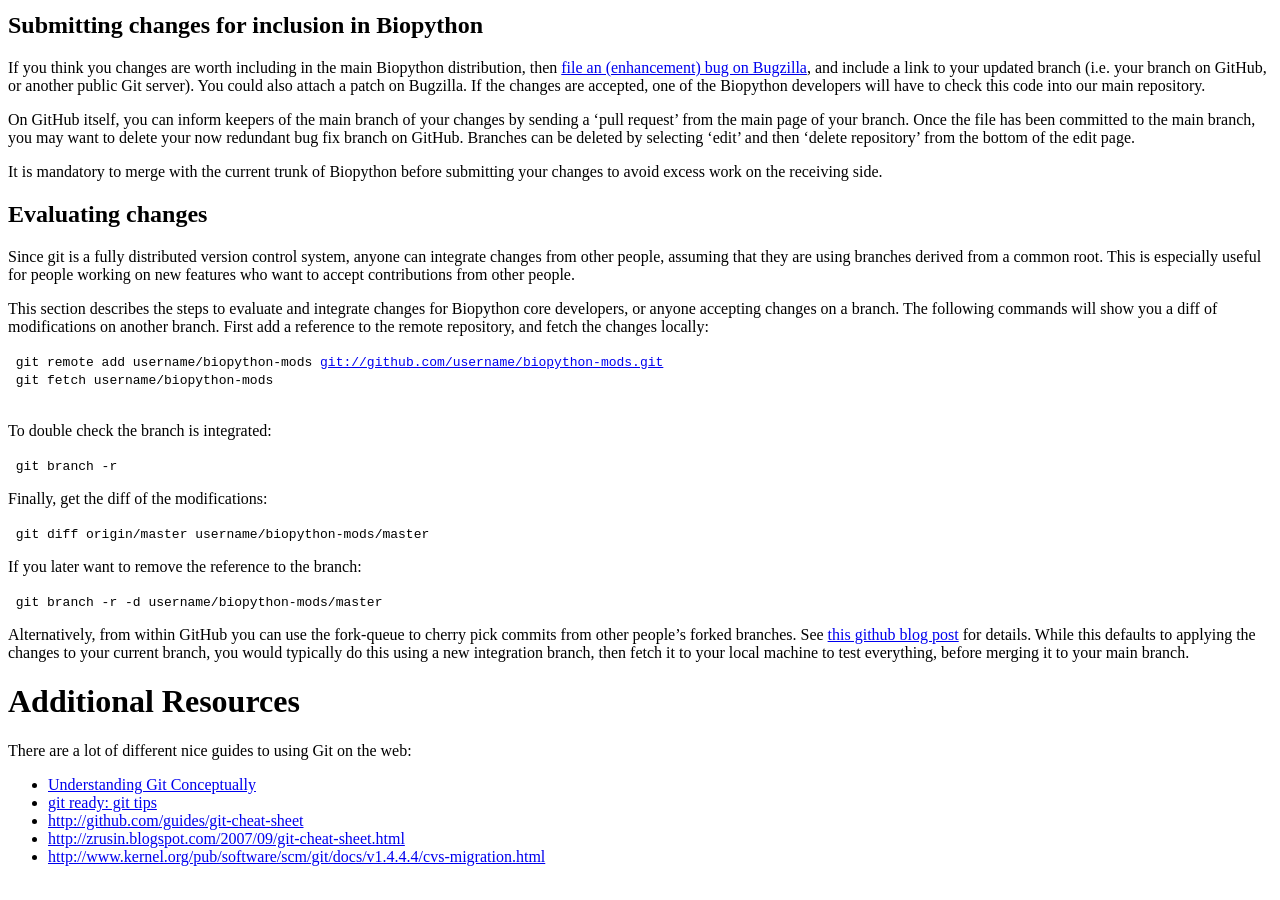
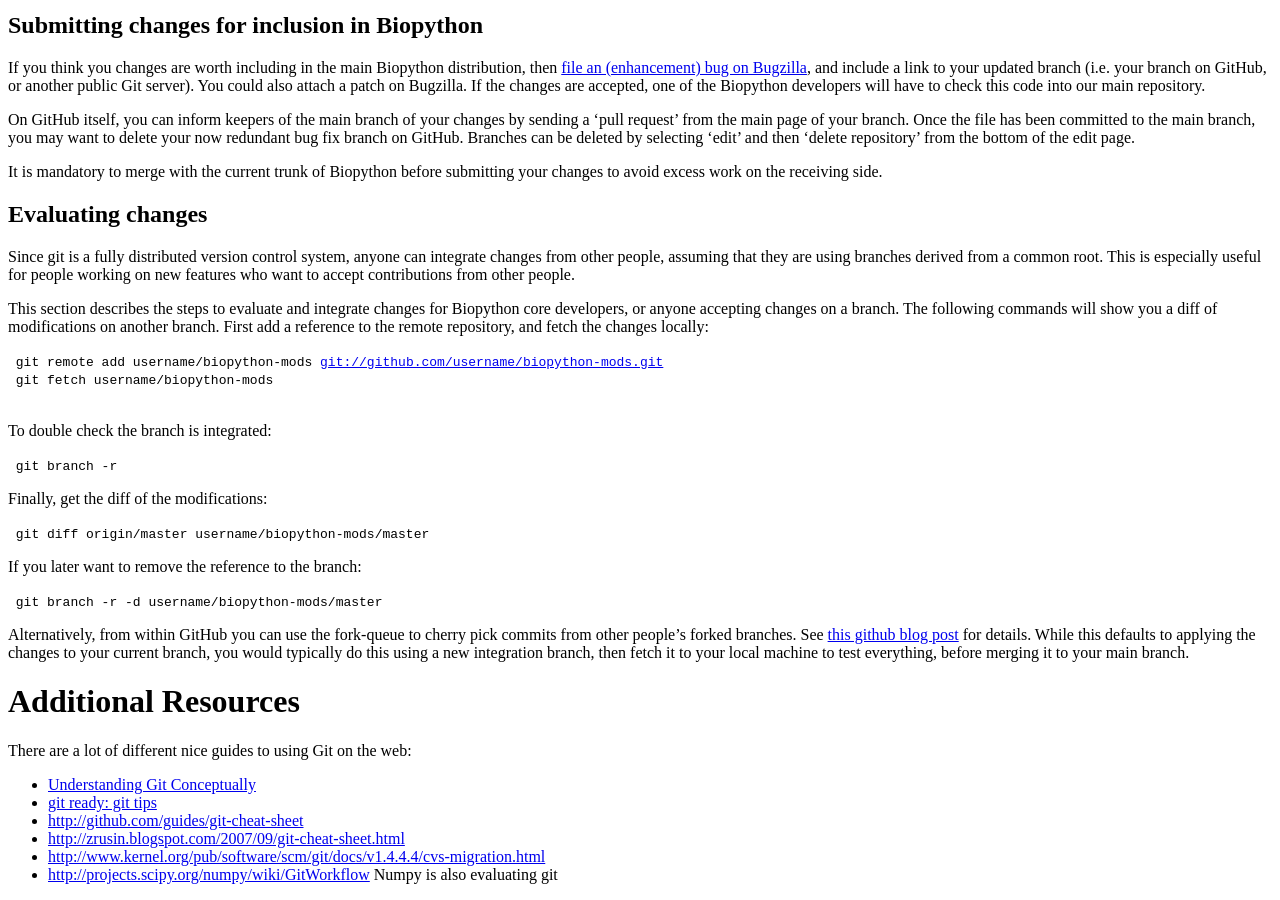
Before and after one commit to biopython/biopython.github.io, a Jekyll site: the page built from wiki/GitUsage.md, in a window 1280 px wide and 900 px high, scrolled down 3111 px. Built offline with Jekyll 4.4.1, drawn with Linux system fonts in a browser that asks for light colours.

Commit message:
/* Additional Resources */ NumPy page looks useful

```diff
--- a/wiki/GitUsage.md
+++ b/wiki/GitUsage.md
@@ -336,3 +336,5 @@ There are a lot of different nice guides to using Git on the web:
 -   <http://github.com/guides/git-cheat-sheet>
 -   <http://zrusin.blogspot.com/2007/09/git-cheat-sheet.html>
 -   <http://www.kernel.org/pub/software/scm/git/docs/v1.4.4.4/cvs-migration.html>
+-   <http://projects.scipy.org/numpy/wiki/GitWorkflow> Numpy is also
+    evaluating git
```
Also changed, not shown: 1 other file.
